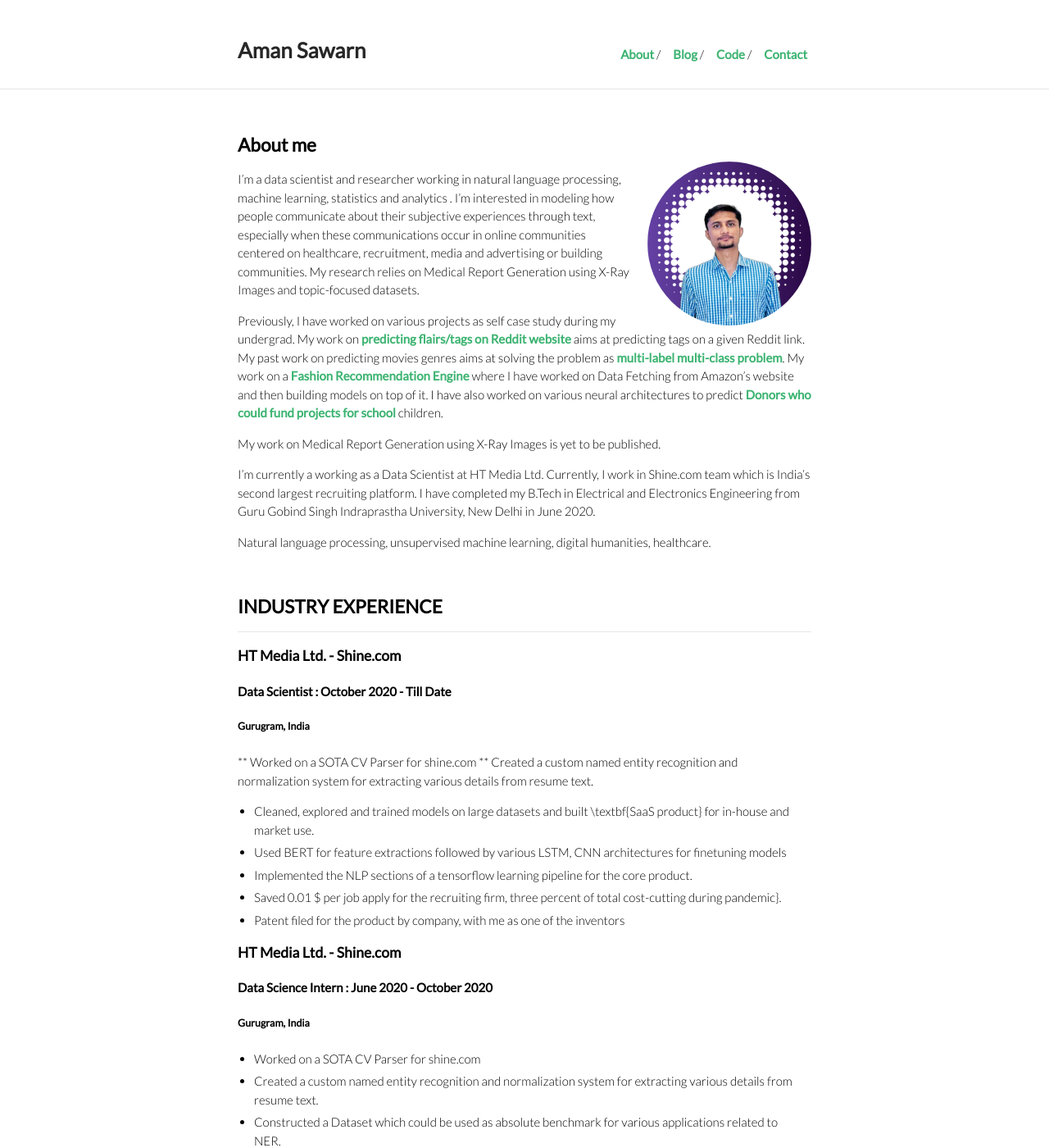
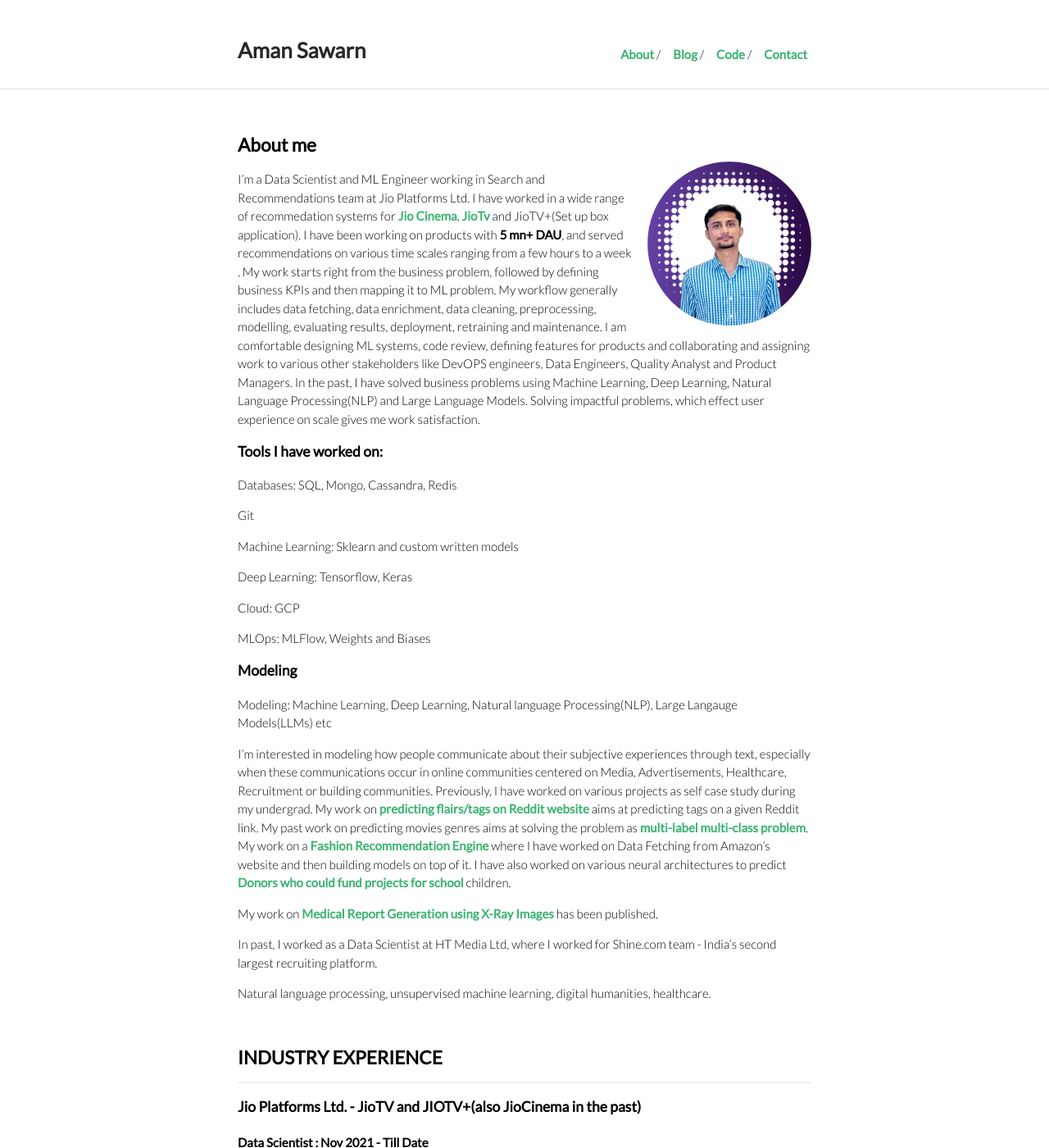
Before and after one commit to aman-sawarn/aman-sawarn.github.io, a Jekyll site: the page built from index.md, in a window 1280 px wide and 1400 px high. Shown: the whole window at 82% size. Built offline with Jekyll 4.4.1, drawn with Linux system fonts in a browser that asks for light colours; some of the changed text lies outside the part shown.

Commit message:
text update

```diff
--- a/index.md
+++ b/index.md
@@ -9,15 +9,36 @@ layout: default
 
 <img class="profile-picture" src="profile-pic-4.png">
 
-I'm a data scientist and researcher working in natural language processing, machine learning, statistics and analytics . I'm interested in modeling how people communicate about their subjective experiences through text, especially when these communications occur in online communities centered on healthcare, recruitment, media and advertising or building communities. My research relies on Medical Report Generation using X-Ray Images and topic-focused datasets.
+I'm a Data Scientist and ML Engineer working in Search and Recommendations team at Jio Platforms Ltd. I have worked in a wide range of recommedation systems for [Jio Cinema](https://www.jiocinema.com/), [JioTv](https://www.jiotv.com/) and JioTV+(Set up box application).
+I have been working on products with **5 mn+ DAU**, and served recommendations on various time scales ranging from a few hours to a week . My work starts right from the business problem, followed by defining business KPIs and then mapping it to ML problem. My workflow generally includes data fetching, data enrichment, data cleaning, preprocessing, modelling, evaluating results, deployment, retraining and maintenance.
+I am comfortable designing ML systems, code review, defining features for products and collaborating and assigning work to various other stakeholders like DevOPS engineers, Data Engineers, Quality Analyst and Product Managers.
+In the past, I have solved business problems using Machine Learning, Deep Learning, Natural Language Processing(NLP) and Large Language Models. Solving impactful problems, which effect user experience on scale gives me work satisfaction.
 
+### Tools I have worked on:
+
+Databases: SQL, Mongo, Cassandra, Redis
+
+Git
+
+Machine Learning: Sklearn and custom written models
+
+Deep Learning: Tensorflow, Keras
+
+Cloud: GCP
+
+MLOps: MLFlow, Weights and Biases
+
+### Modeling
+Modeling: Machine Learning, Deep Learning, Natural language Processing(NLP), Large Langauge Models(LLMs) etc
+
+I'm interested in modeling how people communicate about their subjective experiences through text, especially when these communications occur in online communities centered on Media, Advertisements, Healthcare, Recruitment or building communities.
 Previously, I have worked on various projects as self case study during my undergrad. My work on [predicting flairs/tags on Reddit website](https://github.com/aman-sawarn/Reddit-Flair-Detection) aims at predicting tags on a given Reddit link.
 My past work on predicting movies genres aims at solving the problem as [multi-label multi-class problem](https://medium.com/towards-artificial-intelligence/keras-for-multi-label-text-classification-86d194311d0e). My work on a [Fashion Recommendation Engine](https://github.com/aman-sawarn/Amazon-Fashion-Discovery-Engine) where I have worked on Data Fetching from Amazon's website and then building models on top of it.  I have also worked on various neural architectures to predict [Donors who could fund projects for school](https://github.com/aman-sawarn/Donor-Choose-Automation) children.
 
-My work on Medical Report Generation using X-Ray Images is yet to be published.
+My work on [Medical Report Generation using X-Ray Images](https://link.springer.com/chapter/10.1007/978-3-030-76167-7_9) has been published.
 
 
-I'm currently a working as a Data Scientist at HT Media Ltd. Currently, I work in Shine.com team which is India's second largest recruiting platform.  I have completed my B.Tech in Electrical and Electronics Engineering from Guru Gobind Singh Indraprastha University, New Delhi in June 2020.
+In past, I worked as a Data Scientist at HT Media Ltd, where I worked for Shine.com team - India's second largest recruiting platform.
 
 
 Natural language processing, unsupervised machine learning, digital humanities, healthcare.
@@ -29,6 +50,19 @@ Natural language processing, unsupervised machine learning, digital humanities,
 <br>
 ## INDUSTRY EXPERIENCE
 ---
+
+
+### Jio Platforms Ltd. - JioTV and JIOTV+(also JioCinema in the past)
+#### Data Scientist  :  Nov 2021 - Till Date
+##### Bengaluru, India
+
+
+** Build and Maintained systems to recommend similar shows(go to any of the platforms mentioned above, search a show, watch it and then see the similar shows recommended- if you think its awesome, drop a heart. If you think, it could be improved- reach out with your feedback and suggestions) to users.
+** Trained Models to create embeddings for Show Genres, Category, actors and directors .
+*
+* Used BERT, and other LLMs for feature extractions and integrated it with various existing recommendation systems.
+* Enhanced various existing products with new versions and _boosted CTRs by xx percentage_ .
+
 
 ### HT Media Ltd. - Shine.com
 #### Data Scientist  :  October 2020 - Till Date
@@ -144,8 +178,13 @@ English ,  Hindi
 ## PUBLICATIONS
 ---
 
-* To be updated soon- Currently under review- 2021.
+* BeamAtt: Generating Medical Diagnosis from Chest X-Rays Using Sampling-Based Intelligence : [Link](https://link.springer.com/chapter/10.1007/978-3-030-76167-7_9)
+* Comparative Analysis of Bagging and Boosting Algorithms for Sentiment Analysis(_Final Year Project_): [Link](https://www.sciencedirect.com/science/article/pii/S1877050920315295)
 
+## Volunteer Work
+
+* ICML Conference(Top ML Conference) - July 2020
+* ICLR Conference(Top ML Conference) - May 2020
 
 ## Co-Curricular Events
 ---
@@ -158,7 +197,7 @@ English ,  Hindi
 
 <br>
 
-You can download a PDF of my CV [here](https://github.com/aman-sawarn/aman-sawarn.github.io/blob/master/resources/Aman_Sawarn_Resume__Data_Scientist_%20june10.pdf).
+You can download a PDF of my CV [here.](https://drive.google.com/file/d/1Vr2oi1T4s-ouFV1W4boLEaJLqfmIF5Zb/view?usp=sharing)
 
 <br>
 
```
